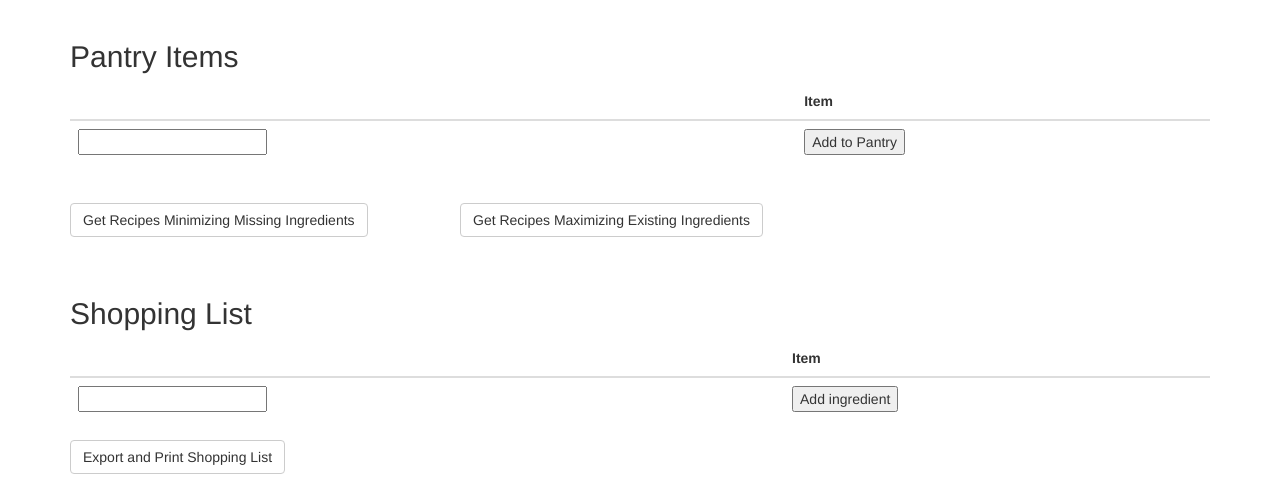
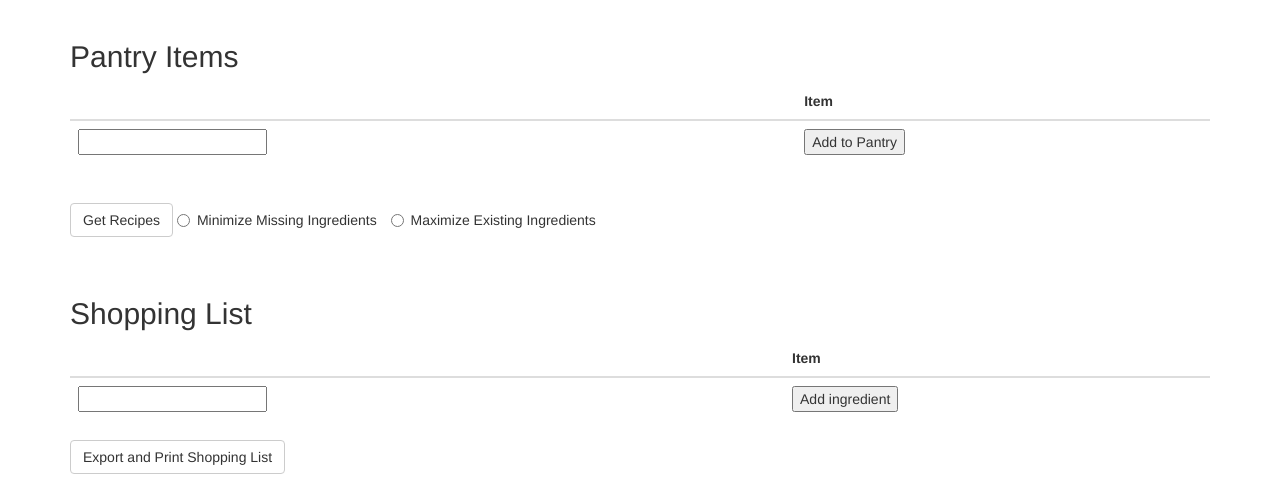
Before and after one commit to bacigaluped/cs3200, a Flask app: page / in a window 1280 px wide. Shown: the top 477 px of the page. Run offline with Flask 2, Linux system fonts and the light colour scheme; data that the repository does not hold is empty; some libraries are stand-ins or nearby versions.

Commit message:
Moved options for choosing recipe to radio input in html form.

```diff
--- a/app/templates/ingredients.html
+++ b/app/templates/ingredients.html
@@ -50,24 +50,21 @@
 <br />
 
 <div class="row">
-    <div class="col-xs-4">
+    <div class="col-xs-8">
         <form method="post" action="{{url_for('call_api')}}" enctype="multipart/form-data" >
             {% for ingredient in pantry_items %}
                 <input type="hidden" value="{{ingredient['food_item']}}" name="ingredients"/>
             {% endfor %}
-            <input type="hidden" value=1 name="ranking" />
-            <input type="submit" class="btn btn-default" value="Get Recipes Minimizing Missing Ingredients"/>
+            <input type="submit" class="btn btn-default" value="Get Recipes"/>
+            <label class="radio-inline">
+                <input type="radio" value=1 name="ranking" required>Minimize Missing Ingredients </input>
+            </label>
+            <label class="radio-inline">
+                <input type="radio" value=2 name="ranking" required>Maximize Existing Ingredients</input>
+            </label>
         </form>
     </div>
-    <div class="col-xs-4">
-        <form method="post" action="{{url_for('call_api')}}" enctype="multipart/form-data" >
-            {% for ingredient in pantry_items %}
-                <input type="hidden" value="{{ingredient['food_item']}}" name="ingredients"/>
-            {% endfor %}
-            <input type="hidden" value=2 name="ranking" />
-            <input type="submit" class="btn btn-default" value="Get Recipes Maximizing Existing Ingredients"/>
-        </form>
-    </div>
+
 </div>
 
 <br />
```
